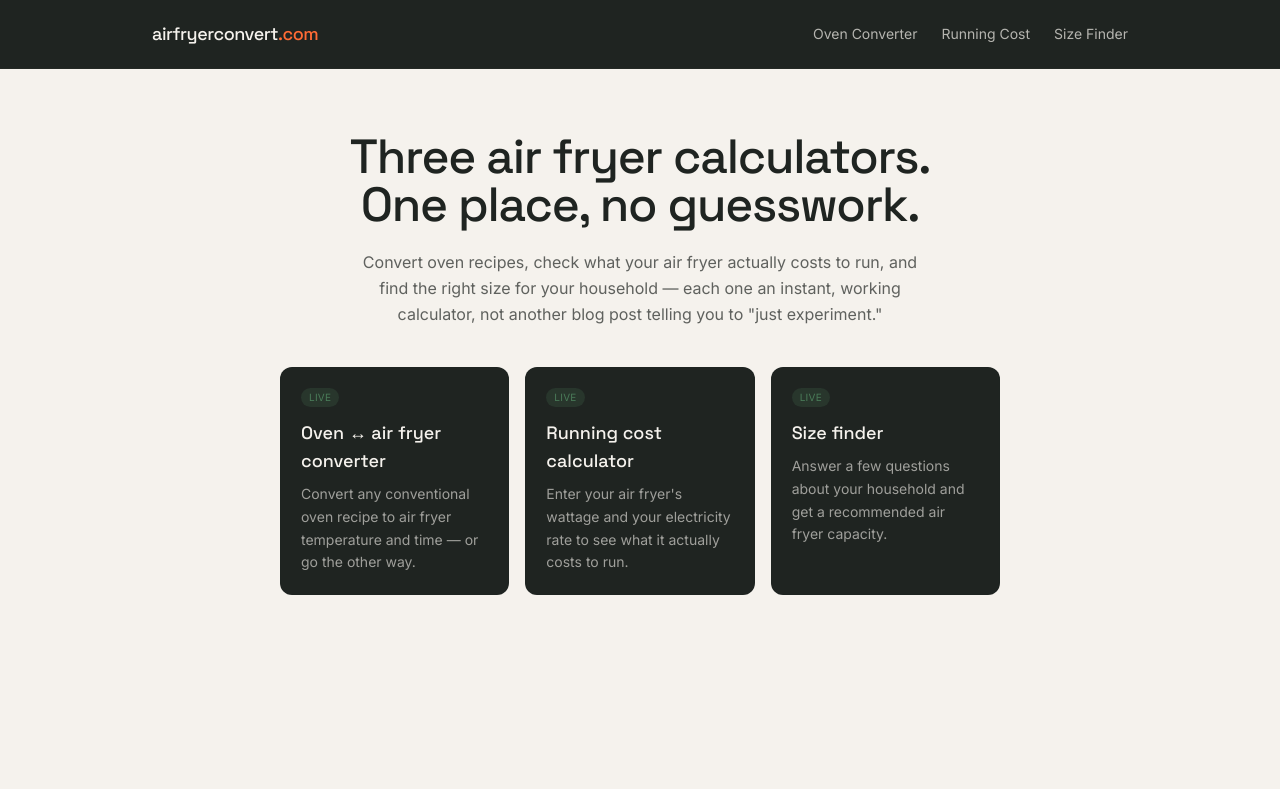
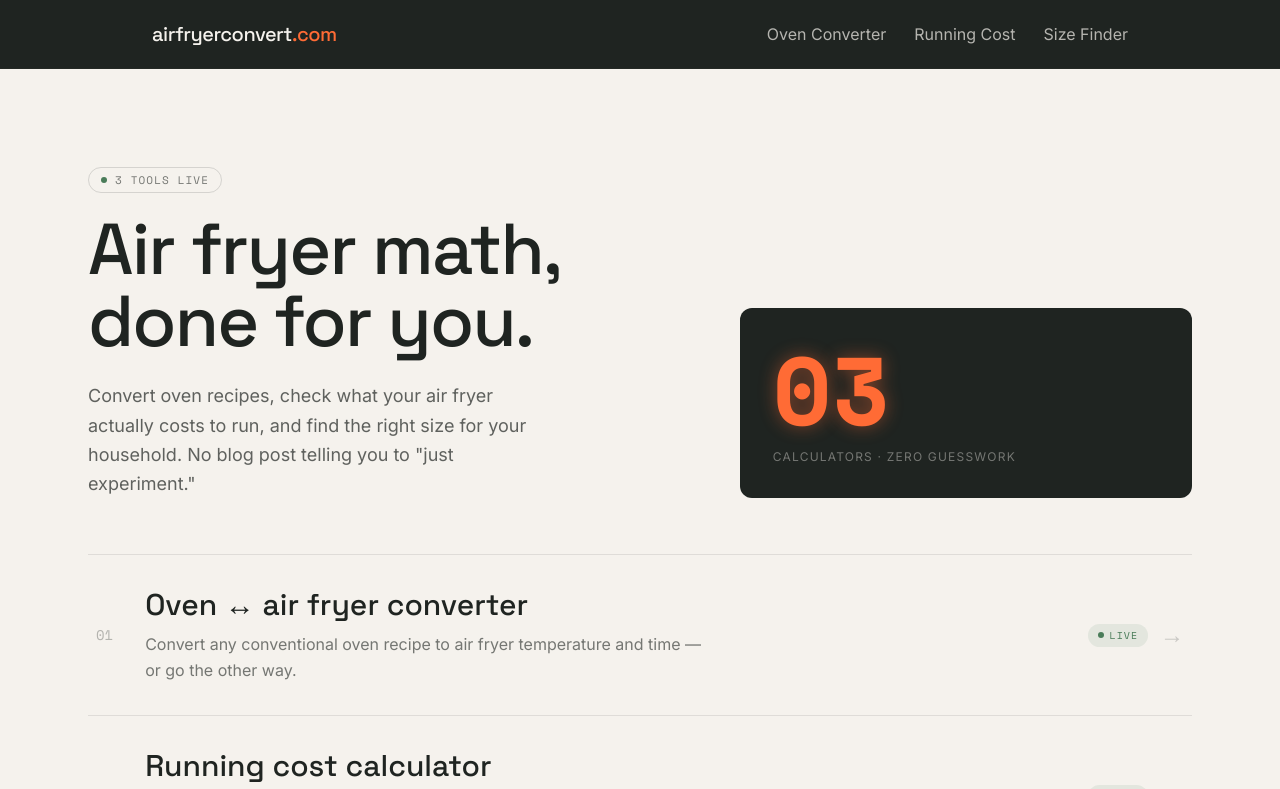
Before and after one commit to steve711-web/airfryer, a Next.js app: page / in a window 1280 px wide. Shown: the top 789 px of the page. Built offline with nearby package versions, Linux system fonts and the light colour scheme.

Commit message:
redesign homepage and tool pages, add favicon

```diff
--- a/app/air-fryer-size-calculator/page.tsx
+++ b/app/air-fryer-size-calculator/page.tsx
@@ -33,10 +33,10 @@ export default function SizeCalculatorPage() {
       <SiteHeader />
 
       <section className="mx-auto max-w-3xl px-6 pb-4 pt-14 text-center">
-        <h1 className="font-display text-4xl font-medium tracking-tight text-panel sm:text-5xl">
+        <h1 className="font-display text-5xl font-medium tracking-tight text-panel sm:text-6xl">
           What size air fryer do you need?
         </h1>
-        <p className="mx-auto mt-4 max-w-xl font-body text-base leading-relaxed text-panel/70">
+        <p className="mx-auto mt-4 max-w-xl font-body text-lg leading-relaxed text-panel/70">
           Answer two questions about your household and cooking style to get a recommended
           capacity in quarts and liters — plus a link to see options that size.
         </p>
@@ -47,7 +47,7 @@ export default function SizeCalculatorPage() {
       </section>
 
       <section className="mx-auto max-w-3xl px-6 pb-20">
-        <h2 className="font-display text-2xl font-medium text-panel">
+        <h2 className="font-display text-3xl font-medium text-panel">
           Why basket size matters more than people expect
         </h2>
         <p className="mt-4 font-body leading-relaxed text-panel/80">
@@ -62,12 +62,12 @@ export default function SizeCalculatorPage() {
       </section>
 
       <section className="mx-auto max-w-3xl px-6 pb-24">
-        <h2 className="font-display text-2xl font-medium text-panel">Common questions</h2>
+        <h2 className="font-display text-3xl font-medium text-panel">Common questions</h2>
         <div className="mt-6 divide-y divide-panel/10 border-t border-panel/10">
           {faqs.map((item) => (
             <div key={item.q} className="py-5">
-              <h3 className="font-body text-base font-semibold text-panel">{item.q}</h3>
-              <p className="mt-2 font-body text-sm leading-relaxed text-panel/70">{item.a}</p>
+              <h3 className="font-body text-lg font-semibold text-panel">{item.q}</h3>
+              <p className="mt-2 font-body text-base leading-relaxed text-panel/70">{item.a}</p>
             </div>
           ))}
         </div>
--- a/app/air-fryer-wattage-cost/page.tsx
+++ b/app/air-fryer-wattage-cost/page.tsx
@@ -33,10 +33,10 @@ export default function WattageCostPage() {
       <SiteHeader />
 
       <section className="mx-auto max-w-3xl px-6 pb-4 pt-14 text-center">
-        <h1 className="font-display text-4xl font-medium tracking-tight text-panel sm:text-5xl">
+        <h1 className="font-display text-5xl font-medium tracking-tight text-panel sm:text-6xl">
           Air fryer running cost calculator
         </h1>
-        <p className="mx-auto mt-4 max-w-xl font-body text-base leading-relaxed text-panel/70">
+        <p className="mx-auto mt-4 max-w-xl font-body text-lg leading-relaxed text-panel/70">
           Enter your air fryer's wattage, how long and how often you use it, and your electricity
           rate to see exactly what it costs to run — per use, per week, and per year.
         </p>
@@ -47,7 +47,7 @@ export default function WattageCostPage() {
       </section>
 
       <section className="mx-auto max-w-3xl px-6 pb-20">
-        <h2 className="font-display text-2xl font-medium text-panel">
+        <h2 className="font-display text-3xl font-medium text-panel">
           How air fryer running costs are calculated
         </h2>
         <p className="mt-4 font-body leading-relaxed text-panel/80">
@@ -62,12 +62,12 @@ export default function WattageCostPage() {
       </section>
 
       <section className="mx-auto max-w-3xl px-6 pb-24">
-        <h2 className="font-display text-2xl font-medium text-panel">Common questions</h2>
+        <h2 className="font-display text-3xl font-medium text-panel">Common questions</h2>
         <div className="mt-6 divide-y divide-panel/10 border-t border-panel/10">
           {faqs.map((item) => (
             <div key={item.q} className="py-5">
-              <h3 className="font-body text-base font-semibold text-panel">{item.q}</h3>
-              <p className="mt-2 font-body text-sm leading-relaxed text-panel/70">{item.a}</p>
+              <h3 className="font-body text-lg font-semibold text-panel">{item.q}</h3>
+              <p className="mt-2 font-body text-base leading-relaxed text-panel/70">{item.a}</p>
             </div>
           ))}
         </div>
--- a/app/page.tsx
+++ b/app/page.tsx
@@ -3,21 +3,21 @@ import SiteHeader from "@/components/SiteHeader";
 
 const tools = [
   {
+    index: "01",
     href: "/oven-to-air-fryer",
     title: "Oven ↔ air fryer converter",
-    status: "live",
     desc: "Convert any conventional oven recipe to air fryer temperature and time — or go the other way.",
   },
   {
+    index: "02",
     href: "/air-fryer-wattage-cost",
     title: "Running cost calculator",
-    status: "live",
     desc: "Enter your air fryer's wattage and your electricity rate to see what it actually costs to run.",
   },
   {
+    index: "03",
     href: "/air-fryer-size-calculator",
     title: "Size finder",
-    status: "live",
     desc: "Answer a few questions about your household and get a recommended air fryer capacity.",
   },
 ];
@@ -27,45 +27,67 @@ export default function Home() {
     <main className="min-h-screen bg-cream">
       <SiteHeader />
 
-      <section className="mx-auto max-w-3xl px-6 pb-10 pt-16 text-center">
-        <h1 className="font-display text-4xl font-medium tracking-tight text-panel sm:text-5xl">
-          Three air fryer calculators.
-          <br />
-          One place, no guesswork.
-        </h1>
-        <p className="mx-auto mt-5 max-w-xl font-body text-base leading-relaxed text-panel/70">
-          Convert oven recipes, check what your air fryer actually costs to run, and find the
-          right size for your household — each one an instant, working calculator, not another
-          blog post telling you to "just experiment."
-        </p>
+      {/* Asymmetric hero: headline left, readout panel right — not centered */}
+      <section className="mx-auto max-w-6xl px-6 pb-14 pt-16 sm:pt-24">
+        <div className="grid gap-10 lg:grid-cols-[1.3fr_1fr] lg:items-end lg:gap-16">
+          <div>
+            <div className="mb-5 inline-flex items-center gap-2 rounded-full border border-panel/15 px-3 py-1">
+              <span className="h-1.5 w-1.5 rounded-full bg-ready" />
+              <span className="font-readout text-[11px] uppercase tracking-widest text-panel/60">
+                3 tools live
+              </span>
+            </div>
+            <h1 className="font-display text-5xl font-medium leading-[1.05] tracking-tight text-panel sm:text-6xl lg:text-7xl">
+              Air fryer math,
+              <br />
+              done for you.
+            </h1>
+            <p className="mt-6 max-w-md font-body text-lg leading-relaxed text-panel/70">
+              Convert oven recipes, check what your air fryer actually costs to run, and find the
+              right size for your household. No blog post telling you to "just experiment."
+            </p>
+          </div>
+
+          {/* Decorative readout panel — brings the appliance-display motif onto the homepage itself */}
+          <div className="rounded-xl border border-panel/15 bg-panel p-8">
+            <div className="font-readout text-7xl font-bold leading-none text-ember readout-glow sm:text-8xl">
+              03
+            </div>
+            <div className="mt-3 font-body text-xs uppercase tracking-widest text-cream/40">
+              Calculators · Zero guesswork
+            </div>
+          </div>
+        </div>
       </section>
 
-      <section className="mx-auto max-w-3xl px-6 pb-24">
-        <div className="grid gap-4 sm:grid-cols-3">
+      {/* Tool panel: numbered switch-plate rows instead of even generic cards */}
+      <section className="mx-auto max-w-6xl px-6 pb-28">
+        <div className="divide-y divide-panel/10 border-y border-panel/10">
           {tools.map((tool) => (
             <Link
               key={tool.href}
               href={tool.href}
-              className="group flex flex-col justify-between rounded-xl border border-panel/15 bg-panel p-5 transition-colors hover:border-ember/60"
+              className="group grid items-center gap-4 py-8 transition-colors hover:bg-panel/[0.03] sm:grid-cols-[auto_1fr_auto] sm:gap-8 sm:px-2"
             >
+              <span className="font-readout text-sm text-panel/30">{tool.index}</span>
               <div>
-                <div className="mb-3 flex items-center justify-between">
-                  <span
-                    className={`rounded-full px-2 py-0.5 font-body text-[10px] uppercase tracking-wide ${
-                      tool.status === "live"
-                        ? "bg-ready/20 text-ready"
-                        : "bg-cream/10 text-cream/50"
-                    }`}
-                  >
-                    {tool.status}
-                  </span>
-                </div>
-                <h2 className="font-display text-lg font-medium text-cream group-hover:text-ember">
+                <h2 className="font-display text-2xl font-medium text-panel group-hover:text-ember sm:text-3xl">
                   {tool.title}
                 </h2>
-                <p className="mt-2 font-body text-sm leading-relaxed text-cream/60">
+                <p className="mt-2 max-w-xl font-body text-base leading-relaxed text-panel/60">
                   {tool.desc}
                 </p>
+              </div>
+              <div className="flex items-center gap-3 sm:justify-end">
+                <span className="inline-flex items-center gap-1.5 rounded-full bg-ready/10 px-2.5 py-1">
+                  <span className="h-1.5 w-1.5 rounded-full bg-ready" />
+                  <span className="font-readout text-[10px] uppercase tracking-widest text-ready">
+                    Live
+                  </span>
+                </span>
+                <span className="font-display text-2xl text-panel/20 transition-transform group-hover:translate-x-1 group-hover:text-ember">
+                  →
+                </span>
               </div>
             </Link>
           ))}
--- a/components/SiteHeader.tsx
+++ b/components/SiteHeader.tsx
@@ -10,15 +10,15 @@ export default function SiteHeader() {
   return (
     <header className="border-b border-steel/20 bg-panel">
       <div className="mx-auto flex max-w-5xl items-center justify-between px-6 py-5">
-        <Link href="/" className="font-display text-lg font-medium tracking-tight text-cream">
+        <Link href="/" className="font-display text-xl font-medium tracking-tight text-cream">
           airfryerconvert<span className="text-ember">.com</span>
         </Link>
-        <nav className="hidden gap-6 sm:flex">
+        <nav className="hidden gap-7 sm:flex">
           {tools.map((t) => (
             <Link
               key={t.href}
               href={t.href}
-              className="font-body text-sm text-cream/70 transition-colors hover:text-ember"
+              className="font-body text-base text-cream/70 transition-colors hover:text-ember"
             >
               {t.label}
             </Link>
```
Also changed, not shown: app/oven-to-air-fryer/page.tsx (+6 -6 lines), app/icon.svg (added).
